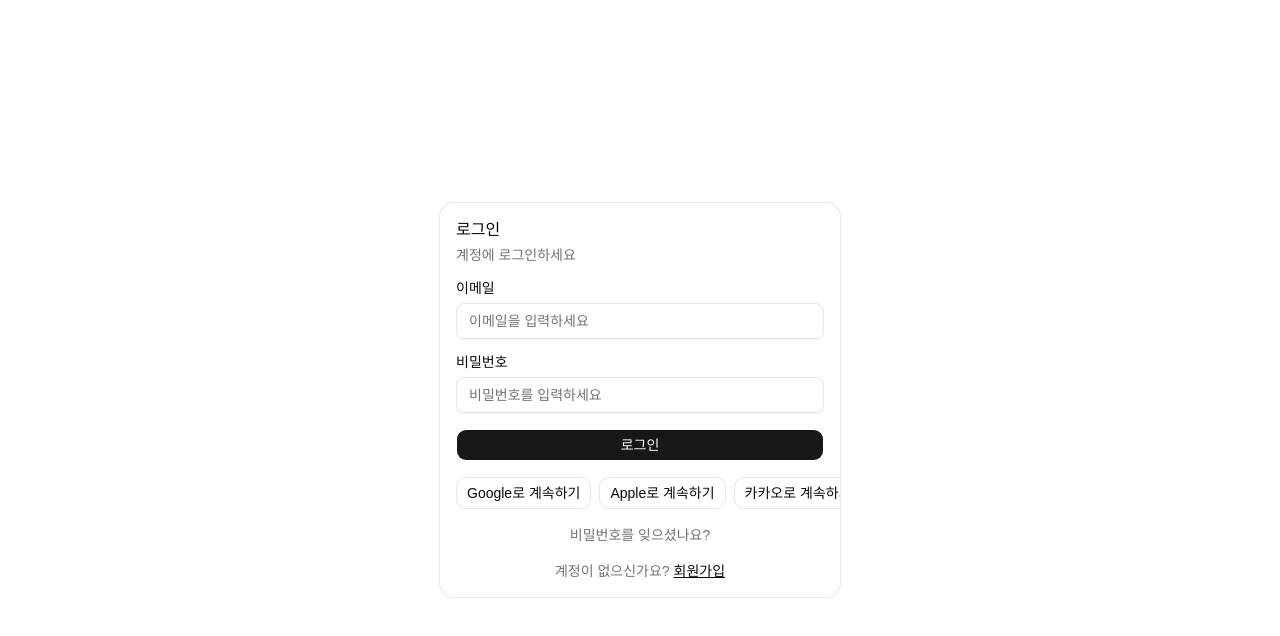
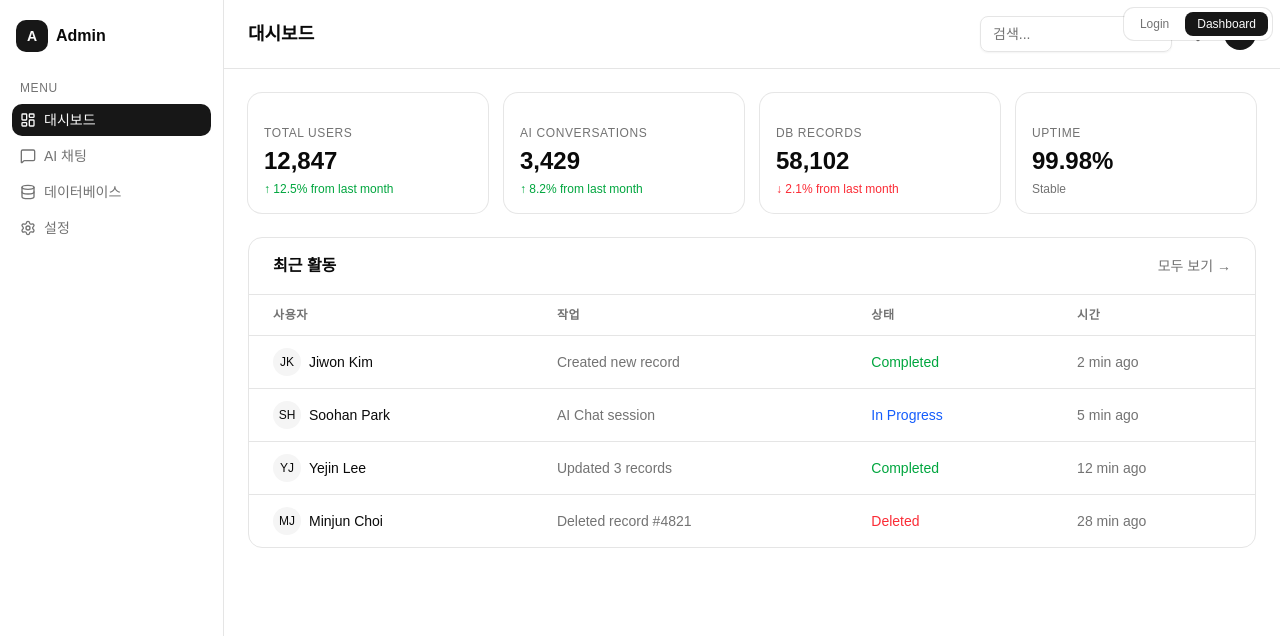
Before and after one commit to Changsik00/gen-design, a React (Vite) app in the folder studio/: page / in a window 1280 px wide. Shown: the top 636 px of the page. Built offline with nearby package versions, Linux system fonts and the light colour scheme.

Commit message:
feat(spec-2-003): add page switcher to preview Login and Dashboard
Co-Authored-By: Claude Opus 4.6 (1M context) <noreply@anthropic.com>

```diff
--- a/studio/src/App.tsx
+++ b/studio/src/App.tsx
@@ -1,10 +1,62 @@
-import { LoginPage } from "@/components/templates";
-import { getLoginPageTexts } from "@/lib/i18n";
+import { useState } from "react";
+import { LoginPage, DashboardPage } from "@/components/templates";
+import { getLoginPageTexts, getDashboardPageTexts } from "@/lib/i18n";
+import type { StatCardData, ActivityRowData } from "@/components/templates/types";
 
-const texts = getLoginPageTexts("ko");
+const loginTexts = getLoginPageTexts("ko");
+const dashboardTexts = getDashboardPageTexts("ko");
+
+const mockStats: StatCardData[] = [
+  { label: "TOTAL USERS", value: "12,847", change: "12.5% from last month", trend: "up" },
+  { label: "AI CONVERSATIONS", value: "3,429", change: "8.2% from last month", trend: "up" },
+  { label: "DB RECORDS", value: "58,102", change: "2.1% from last month", trend: "down" },
+  { label: "UPTIME", value: "99.98%", change: "Stable", trend: "stable" },
+];
+
+const mockActivities: ActivityRowData[] = [
+  { userName: "Jiwon Kim", initials: "JK", action: "Created new record", status: "Completed", statusColor: "green", time: "2 min ago" },
+  { userName: "Soohan Park", initials: "SH", action: "AI Chat session", status: "In Progress", statusColor: "blue", time: "5 min ago" },
+  { userName: "Yejin Lee", initials: "YJ", action: "Updated 3 records", status: "Completed", statusColor: "green", time: "12 min ago" },
+  { userName: "Minjun Choi", initials: "MJ", action: "Deleted record #4821", status: "Deleted", statusColor: "red", time: "28 min ago" },
+];
+
+type Page = "login" | "dashboard";
 
 function App() {
-  return <LoginPage variant="page" texts={texts} />;
+  const [page, setPage] = useState<Page>("dashboard");
+
+  return (
+    <>
+      <div className="fixed top-2 right-2 z-50 flex gap-1 rounded-lg bg-card p-1 ring-1 ring-foreground/10">
+        <button
+          onClick={() => setPage("login")}
+          className={`rounded-md px-3 py-1 text-xs font-medium ${
+            page === "login" ? "bg-primary text-primary-foreground" : "text-muted-foreground hover:bg-muted"
+          }`}
+        >
+          Login
+        </button>
+        <button
+          onClick={() => setPage("dashboard")}
+          className={`rounded-md px-3 py-1 text-xs font-medium ${
+            page === "dashboard" ? "bg-primary text-primary-foreground" : "text-muted-foreground hover:bg-muted"
+          }`}
+        >
+          Dashboard
+        </button>
+      </div>
+
+      {page === "login" && <LoginPage variant="page" texts={loginTexts} />}
+      {page === "dashboard" && (
+        <DashboardPage
+          variant="page"
+          texts={dashboardTexts}
+          stats={mockStats}
+          activities={mockActivities}
+        />
+      )}
+    </>
+  );
 }
 
 export default App;
```
